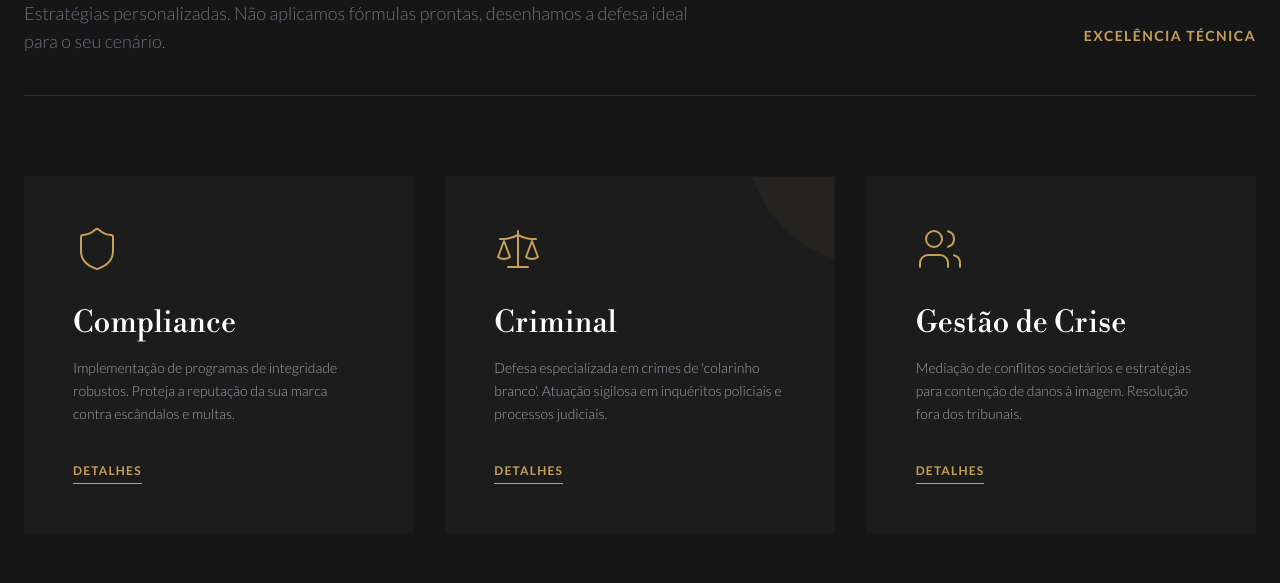
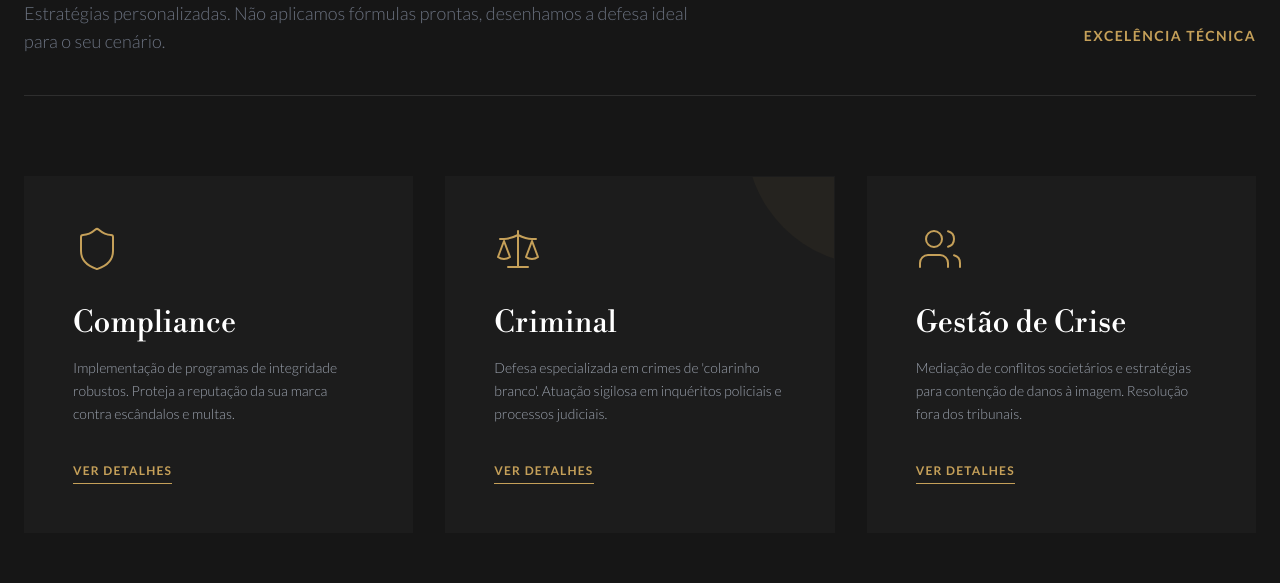
Before and after one commit to Aishabrito/site-mara-advocacia, a React (Vite) app: page / in a window 1280 px wide. Shown: the part 1220-1803 px from the top of the page. Built offline with nearby package versions, Linux system fonts and the light colour scheme.

Commit message:
feat criacao de rotas para paginas de atuacao

```diff
--- a/src/App.jsx
+++ b/src/App.jsx
@@ -1,23 +1,43 @@
 import React, { useState } from 'react';
+import { BrowserRouter as Router, Routes, Route } from 'react-router-dom';
 import Header from './components/Header';
 import Hero from './components/HeroSection';
 import Services from './components/Services';
 import About from './components/About';
 import Contact from './components/Contact';
 import Footer from './components/Footer';
+import Compliance from './pages/compliance';
+import Criminal from './pages/criminal';
+import GestaoCrise from './pages/gestaocrise';
 
 function App() {
   const [isMenuOpen, setIsMenuOpen] = useState(false);
 
   return (
+    <Router>
       <div className="min-h-screen bg-primary text-gray-200 font-sans selection:bg-secondary selection:text-primary">
         <Header isMenuOpen={isMenuOpen} setIsMenuOpen={setIsMenuOpen} />
+
+        <Routes>
+          {/* Rota Principal (Home) */}
+          <Route path="/" element={
+            <>
               <Hero />
               <Services />
               <About />
               <Contact />
+            </>
+          } />
+
+          {/* Rotas das Páginas Individuais */}
+          <Route path="/atuacao/compliance" element={<Compliance />} />
+          <Route path="/atuacao/criminal" element={<Criminal />} />
+          <Route path="/atuacao/gestao-de-crise" element={<GestaoCrise />} />
+        </Routes>
+
         <Footer />
       </div>
+    </Router>
   );
 }
 
--- a/src/components/Footer.jsx
+++ b/src/components/Footer.jsx
@@ -4,7 +4,11 @@ import logoHeader from '../assets/logo-header.png';
 const Footer = () => {
   // Link direto do seu WhatsApp
   const whatsappLink = "https://wa.me/message/WOS4P7PPUHEYB1";
-
+const ContactItem = ({ text }) => (
+  <p className="flex items-center gap-3 font-sans">
+    <span className="w-1.5 h-1.5 bg-secondary rounded-full"></span> {text}
+  </p>
+);
   return (
     <footer id="contato" className="bg-primary border-t border-white/5 pt-24 pb-12">
       <div className="container mx-auto px-6">
@@ -28,6 +32,7 @@ const Footer = () => {
                  <ContactItem text="advmaraabreu@gmail.com" />
                  {/* Telefone Atualizado */}
                  <ContactItem text="(21) 96675-6441" />
+                 <ContactItem text="@advmaraabreu" />
                  <ContactItem text="Rio de Janeiro - RJ" />
               </div>
            </div>
@@ -58,11 +63,6 @@ const Footer = () => {
   );
 };
 
-// Componente interno para itens de contato
-const ContactItem = ({ text }) => (
-  <p className="flex items-center gap-3 font-sans">
-    <span className="w-1.5 h-1.5 bg-secondary rounded-full"></span> {text}
-  </p>
-);
+
 
 export default Footer;
--- a/src/components/Services.jsx
+++ b/src/components/Services.jsx
@@ -1,55 +1,114 @@
 import React from 'react';
+import { Link } from 'react-router-dom';
 import { Shield, Scale, Users } from 'lucide-react';
 
-const Services = () => {
-  const stats = [
+// Configurações de dados externas para facilitar manutenção e limpeza do componente
+const STATS_DATA = [
   { number: "+10", label: "Anos de Experiência" },
   { number: "267.966", label: "Inscrição OAB/RJ" },
   { number: "100%", label: "Foco Empresarial" }
 ];
 
+const SERVICES_DATA = [
+  {
+    id: "compliance",
+    Icon: Shield,
+    title: "Compliance",
+    text: "Implementação de programas de integridade robustos. Proteja a reputação da sua marca contra escândalos e multas.",
+    isSpecial: false
+  },
+  {
+    id: "criminal",
+    Icon: Scale,
+    title: "Criminal",
+    text: "Defesa especializada em crimes de 'colarinho branco'. Atuação sigilosa em inquéritos policiais e processos judiciais.",
+    isSpecial: true
+  },
+  {
+    id: "gestao-de-crise",
+    Icon: Users,
+    title: "Gestão de Crise",
+    text: "Mediação de conflitos societários e estratégias para contenção de danos à imagem. Resolução fora dos tribunais.",
+    isSpecial: false
+  }
+];
+
+const ServiceCard = ({ Icon, title, text, isSpecial, link }) => (
+  <Link
+    to={`/atuacao/${link}`}
+    className={`group block bg-surface p-12 hover:bg-[#1E1E1E] transition-all duration-500 border border-transparent hover:border-white/5 relative overflow-hidden`}
+  >
+    {isSpecial && (
+      <div className="absolute top-0 right-0 w-32 h-32 bg-secondary/5 rounded-bl-full -mr-10 -mt-10 transition-all group-hover:bg-secondary/10" />
+    )}
+
+    <Icon
+      className="text-secondary mb-8 group-hover:scale-110 transition-transform duration-500"
+      size={48}
+      strokeWidth={1}
+    />
+
+    <h3 className="text-3xl font-serif text-white mb-4 group-hover:text-secondary transition-colors">
+      {title}
+    </h3>
+
+    <p className="text-gray-400 text-sm leading-relaxed mb-8 font-light">
+      {text}
+    </p>
+
+    <span className="inline-block border-b border-secondary pb-1 text-secondary text-xs font-bold uppercase tracking-widest">
+      Ver Detalhes
+    </span>
+  </Link>
+);
+
+const Services = () => {
   return (
     <>
+      {/* Seção de Estatísticas */}
       <div className="bg-surface border-y border-white/5 py-16">
         <div className="container mx-auto px-6 grid grid-cols-1 md:grid-cols-3 gap-12 text-center">
-          {stats.map((stat, idx) => (
+          {STATS_DATA.map((stat, idx) => (
             <div key={idx} className="group cursor-default">
-                <p className="text-5xl font-serif font-medium text-white mb-2 group-hover:text-secondary transition-colors duration-500">{stat.number}</p>
-                <p className="text-gray-500 text-xs font-bold uppercase tracking-[0.2em]">{stat.label}</p>
+              <p className="text-5xl font-serif font-medium text-white mb-2 group-hover:text-secondary transition-colors duration-500">
+                {stat.number}
+              </p>
+              <p className="text-gray-500 text-xs font-bold uppercase tracking-[0.2em]">
+                {stat.label}
+              </p>
             </div>
           ))}
         </div>
       </div>
 
+      {/* Seção de Áreas de Atuação */}
       <section id="atuacao" className="py-32 bg-[#161616]">
         <div className="container mx-auto px-6">
           <div className="flex flex-col md:flex-row justify-between items-end mb-20 border-b border-white/10 pb-10">
             <div className="max-w-2xl">
               <h2 className="text-4xl md:text-5xl font-serif text-white mb-6">Áreas de Atuação</h2>
-               <p className="text-gray-500 text-lg font-light">Estratégias personalizadas. Não aplicamos fórmulas prontas, desenhamos a defesa ideal para o seu cenário.</p>
+              <p className="text-gray-500 text-lg font-light">
+                Estratégias personalizadas. Não aplicamos fórmulas prontas, desenhamos a defesa ideal para o seu cenário.
+              </p>
             </div>
             <div className="hidden md:block pb-2">
-               <span className="text-secondary text-sm font-bold uppercase tracking-widest">Excelência Técnica</span>
+              <span className="text-secondary text-sm font-bold uppercase tracking-widest">
+                Excelência Técnica
+              </span>
             </div>
           </div>
 
           <div className="grid grid-cols-1 md:grid-cols-3 gap-8">
+            {SERVICES_DATA.map((service) => (
               <ServiceCard
-              Icon={Shield}
-              title="Compliance"
-              text="Implementação de programas de integridade robustos. Proteja a reputação da sua marca contra escândalos e multas."
+                key={service.id}
+                Icon={service.Icon}
+                title={service.title}
+                text={service.text}
+                isSpecial={service.isSpecial}
+                link={service.id}
               />
-            <ServiceCard
-              Icon={Scale}
-              title="Criminal"
-              text="Defesa especializada em crimes de 'colarinho branco'. Atuação sigilosa em inquéritos policiais e processos judiciais."
-              isSpecial={true}
-            />
-            <ServiceCard
-              Icon={Users}
-              title="Gestão de Crise"
-              text="Mediação de conflitos societários e estratégias para contenção de danos à imagem. Resolução fora dos tribunais."
-            />
+            ))}
           </div>
         </div>
       </section>
@@ -57,21 +116,4 @@ const Services = () => {
   );
 };
 
-// Componente interno
-
-const ServiceCard = ({ Icon, title, text, isSpecial }) => {
-  return (
-    <div className={`group bg-surface p-12 hover:bg-[#1E1E1E] transition-all duration-500 cursor-pointer border border-transparent hover:border-white/5 ${isSpecial ? 'relative overflow-hidden' : ''}`}>
-      {isSpecial && <div className="absolute top-0 right-0 w-32 h-32 bg-secondary/5 rounded-bl-full -mr-10 -mt-10 transition-all group-hover:bg-secondary/10"></div>}
-
-      {/* Renderiza o ícone como componente */}
-      <Icon className="text-secondary mb-8 group-hover:scale-110 transition-transform duration-500" size={48} strokeWidth={1} />
-
-      <h3 className="text-3xl font-serif text-white mb-4 group-hover:text-secondary transition-colors">{title}</h3>
-      <p className="text-gray-400 text-sm leading-relaxed mb-8 font-light">{text}</p>
-      <span className="inline-block border-b border-secondary pb-1 text-secondary text-xs font-bold uppercase tracking-widest">Detalhes</span>
-    </div>
-  );
-};
-
 export default Services;
```
Also changed, not shown: src/pages/compliance.jsx (added), src/pages/criminal.jsx (added), src/pages/gestaocrise.jsx (added). Lines whose indentation alone changed are shown as unchanged.
